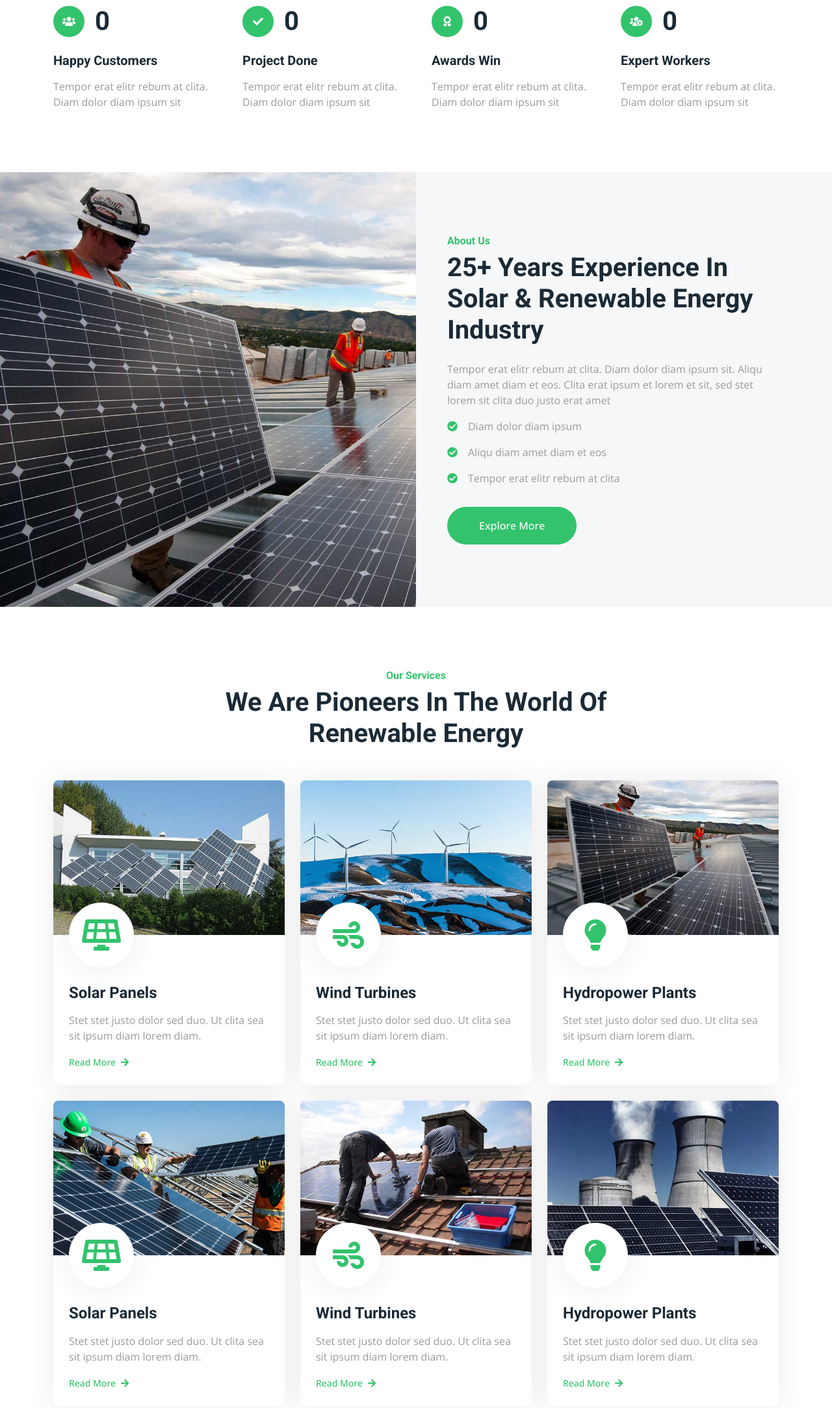
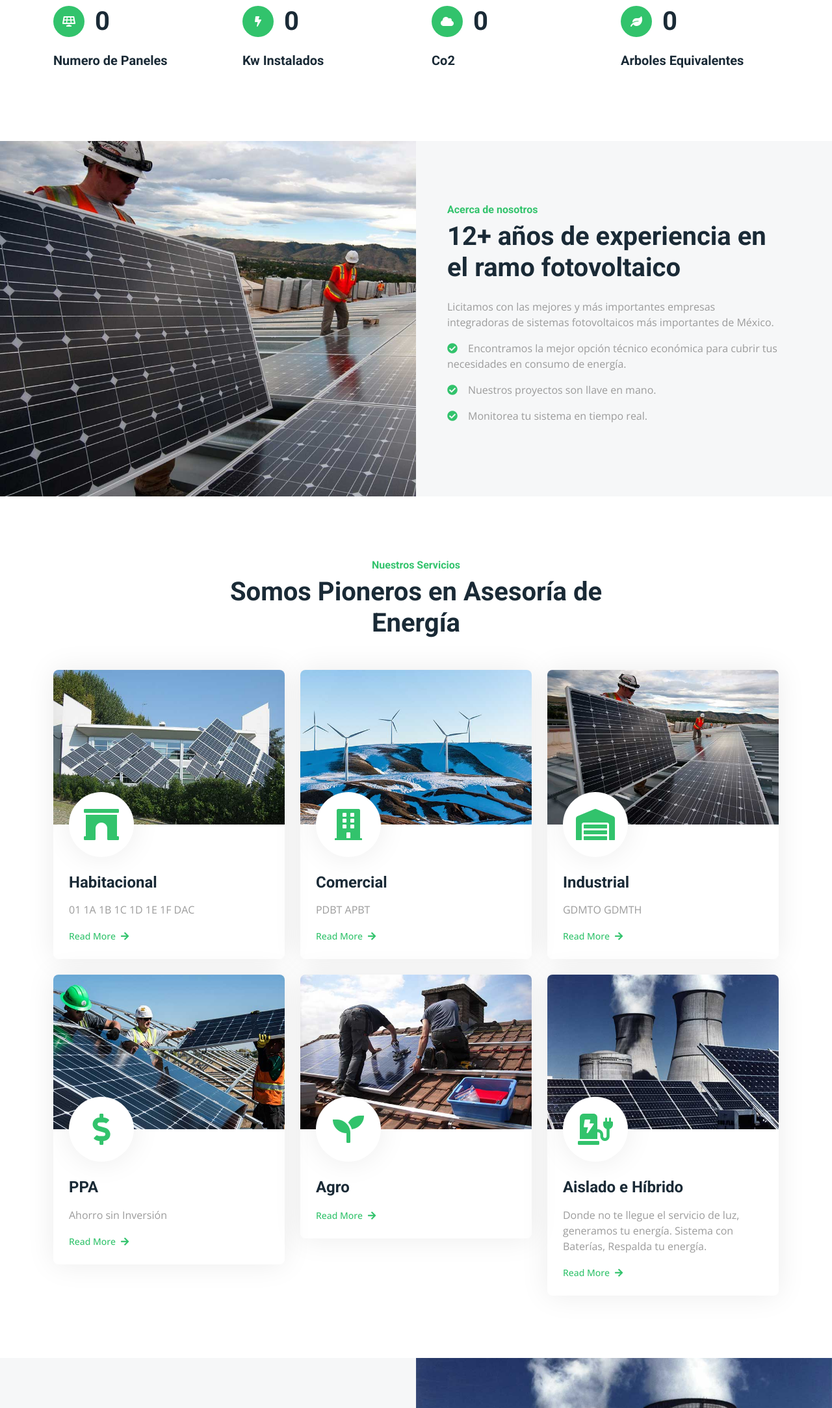
Before and after one commit to leeetit/SunBrokers.github.io, a plain HTML site: page index.html in a window 1280 px wide. Shown: the part 920-3087 px from the top of the page at 65% size. Drawn offline with nearby package versions, Linux system fonts and the light colour scheme.

Commit message:
2ndo Cambios

```diff
--- a/index.html
+++ b/index.html
@@ -174,42 +174,50 @@
                 <div class="col-md-6 col-lg-3 wow fadeIn" data-wow-delay="0.1s">
                     <div class="d-flex align-items-center mb-4">
                         <div class="btn-lg-square bg-primary rounded-circle me-3">
-                            <i class="fa fa-users text-white"></i>
+                            <!-- Icono de Usuarios
+                            <i class="fa fa-users text-white"></i> -->
+                            <i class="fa fa-thin fa-solar-panel text-white"></i>
                         </div>
                         <h1 class="mb-0" data-toggle="counter-up">3453</h1>
                     </div>
-                    <h5 class="mb-3">Happy Customers</h5>
-                    <span>Tempor erat elitr rebum at clita. Diam dolor diam ipsum sit</span>
+                    <h5 class="mb-3">Numero de Paneles</h5>
+                    <span></span>
                 </div>
                 <div class="col-md-6 col-lg-3 wow fadeIn" data-wow-delay="0.3s">
                     <div class="d-flex align-items-center mb-4">
                         <div class="btn-lg-square bg-primary rounded-circle me-3">
-                            <i class="fa fa-check text-white"></i>
+                            <!-- Icono de Check box
+                            <i class="fa fa-check text-white"></i> -->
+                            <i class="fa fa-light fa-bolt text-white"></i>
                         </div>
                         <h1 class="mb-0" data-toggle="counter-up">4234</h1>
                     </div>
-                    <h5 class="mb-3">Project Done</h5>
-                    <span>Tempor erat elitr rebum at clita. Diam dolor diam ipsum sit</span>
+                    <h5 class="mb-3">Kw Instalados</h5>
+                    <span></span>
                 </div>
                 <div class="col-md-6 col-lg-3 wow fadeIn" data-wow-delay="0.5s">
                     <div class="d-flex align-items-center mb-4">
                         <div class="btn-lg-square bg-primary rounded-circle me-3">
-                            <i class="fa fa-award text-white"></i>
+                            <!-- Icono una medalla
+                                <i class="fa fa-award text-white"></i> -->
+                                <i class="fa fa-light fa-cloud text-white"></i>
                         </div>
                         <h1 class="mb-0" data-toggle="counter-up">3123</h1>
                     </div>
-                    <h5 class="mb-3">Awards Win</h5>
-                    <span>Tempor erat elitr rebum at clita. Diam dolor diam ipsum sit</span>
+                    <h5 class="mb-3">Co2</h5>
+                    <span></span>
                 </div>
                 <div class="col-md-6 col-lg-3 wow fadeIn" data-wow-delay="0.7s">
                     <div class="d-flex align-items-center mb-4">
                         <div class="btn-lg-square bg-primary rounded-circle me-3">
-                            <i class="fa fa-users-cog text-white"></i>
+                            <!--Icono de Usuarios
+                            <i class="fa fa-users-cog text-white"></i>-->
+                            <i class="fa fa-regular fa-leaf text-white"></i>
                         </div>
                         <h1 class="mb-0" data-toggle="counter-up">1831</h1>
                     </div>
-                    <h5 class="mb-3">Expert Workers</h5>
-                    <span>Tempor erat elitr rebum at clita. Diam dolor diam ipsum sit</span>
+                    <h5 class="mb-3">Arboles Equivalentes</h5>
+                    <span></span>
                 </div>
             </div>
         </div>
@@ -228,13 +236,14 @@
                 </div>
                 <div class="col-lg-6 about-text py-5 wow fadeIn" data-wow-delay="0.5s">
                     <div class="p-lg-5 pe-lg-0">
-                        <h6 class="text-primary">About Us</h6>
-                        <h1 class="mb-4">25+ Years Experience In Solar & Renewable Energy Industry</h1>
-                        <p>Tempor erat elitr rebum at clita. Diam dolor diam ipsum sit. Aliqu diam amet diam et eos. Clita erat ipsum et lorem et sit, sed stet lorem sit clita duo justo erat amet</p>
-                        <p><i class="fa fa-check-circle text-primary me-3"></i>Diam dolor diam ipsum</p>
-                        <p><i class="fa fa-check-circle text-primary me-3"></i>Aliqu diam amet diam et eos</p>
-                        <p><i class="fa fa-check-circle text-primary me-3"></i>Tempor erat elitr rebum at clita</p>
-                        <a href="" class="btn btn-primary rounded-pill py-3 px-5 mt-3">Explore More</a>
+                        <h6 class="text-primary">Acerca de nosotros</h6>
+                        <h1 class="mb-4"> 12+ años de experiencia en el ramo fotovoltaico</h1>
+                        <p>Licitamos con las mejores y más importantes empresas integradoras de sistemas fotovoltaicos más importantes de México.</p>
+                        <p><i class="fa fa-check-circle text-primary me-3"></i>Encontramos la mejor opción técnico económica para cubrir tus necesidades en consumo de energía.</p>
+                        <p><i class="fa fa-check-circle text-primary me-3"></i>Nuestros proyectos son llave en mano.</p>
+                        <p><i class="fa fa-check-circle text-primary me-3"></i>Monitorea tu sistema en tiempo real.</p>
+                        <!-- Quitamos Boton de explore more
+                        <a href="" class="btn btn-primary rounded-pill py-3 px-5 mt-3">Explore More</a> -->
                     </div>
                 </div>
             </div>
@@ -247,8 +256,8 @@
     <div class="container-xxl py-5">
         <div class="container">
             <div class="text-center mx-auto mb-5 wow fadeInUp" data-wow-delay="0.1s" style="max-width: 600px;">
-                <h6 class="text-primary">Our Services</h6>
-                <h1 class="mb-4">We Are Pioneers In The World Of Renewable Energy</h1>
+                <h6 class="text-primary">Nuestros Servicios</h6>
+                <h1 class="mb-4"> Somos Pioneros en Asesoría de Energía</h1>
             </div>
             <div class="row g-4">
                 <div class="col-md-6 col-lg-4 wow fadeInUp" data-wow-delay="0.1s">
@@ -256,10 +265,12 @@
                         <img class="img-fluid" src="img/img-600x400-1.jpg" alt="">
                         <div class="position-relative p-4 pt-0">
                             <div class="service-icon">
-                                <i class="fa fa-solar-panel fa-3x"></i>
+                                <!--- Cambio del Icono de Panel Solar
+                                <i class="fa fa-solar-panel fa-3x"></i> -->
+                                <i class="fa fa-solid fa-archway fa-3x"></i>
                             </div>
-                            <h4 class="mb-3">Solar Panels</h4>
-                            <p>Stet stet justo dolor sed duo. Ut clita sea sit ipsum diam lorem diam.</p>
+                            <h4 class="mb-3">Habitacional</h4>
+                            <p>01 1A 1B 1C 1D 1E 1F DAC</p>
                             <a class="small fw-medium" href="">Read More<i class="fa fa-arrow-right ms-2"></i></a>
                         </div>
                     </div>
@@ -269,10 +280,12 @@
                         <img class="img-fluid" src="img/img-600x400-2.jpg" alt="">
                         <div class="position-relative p-4 pt-0">
                             <div class="service-icon">
-                                <i class="fa fa-wind fa-3x"></i>
+                                <!--Icono de viento
+                                <i class="fa fa-wind fa-3x"></i>-->
+                                <i class="fa fa-solid fa-building fa-3x"></i>
                             </div>
-                            <h4 class="mb-3">Wind Turbines</h4>
-                            <p>Stet stet justo dolor sed duo. Ut clita sea sit ipsum diam lorem diam.</p>
+                            <h4 class="mb-3">Comercial</h4>
+                            <p>PDBT APBT</p>
                             <a class="small fw-medium" href="">Read More<i class="fa fa-arrow-right ms-2"></i></a>
                         </div>
                     </div>
@@ -282,10 +295,12 @@
                         <img class="img-fluid" src="img/img-600x400-3.jpg" alt="">
                         <div class="position-relative p-4 pt-0">
                             <div class="service-icon">
-                                <i class="fa fa-lightbulb fa-3x"></i>
+                                <!--Icono de bombilla de luz
+                                <i class="fa fa-lightbulb fa-3x"></i>-->
+                                <i class="fa fa-solid fa-warehouse fa-3x"></i>
                             </div>
-                            <h4 class="mb-3">Hydropower Plants</h4>
-                            <p>Stet stet justo dolor sed duo. Ut clita sea sit ipsum diam lorem diam.</p>
+                            <h4 class="mb-3">Industrial</h4>
+                            <p>GDMTO GDMTH</p>
                             <a class="small fw-medium" href="">Read More<i class="fa fa-arrow-right ms-2"></i></a>
                         </div>
                     </div>
@@ -295,10 +310,12 @@
                         <img class="img-fluid" src="img/img-600x400-4.jpg" alt="">
                         <div class="position-relative p-4 pt-0">
                             <div class="service-icon">
-                                <i class="fa fa-solar-panel fa-3x"></i>
+                                <!--Icono de Paneles
+                                <i class="fa fa-solar-panel fa-3x"></i> -->
+                                <i class="fa fa-solid fa-dollar-sign fa-3x"></i>
                             </div>
-                            <h4 class="mb-3">Solar Panels</h4>
-                            <p>Stet stet justo dolor sed duo. Ut clita sea sit ipsum diam lorem diam.</p>
+                            <h4 class="mb-3">PPA</h4>
+                            <p>Ahorro sin Inversión</p>
                             <a class="small fw-medium" href="">Read More<i class="fa fa-arrow-right ms-2"></i></a>
                         </div>
                     </div>
@@ -308,10 +325,12 @@
                         <img class="img-fluid" src="img/img-600x400-5.jpg" alt="">
                         <div class="position-relative p-4 pt-0">
                             <div class="service-icon">
-                                <i class="fa fa-wind fa-3x"></i>
+                                <!--Icono de Viento
+                                <i class="fa fa-wind fa-3x"></i> -->
+                                <i class="fa fa-solid fa-seedling fa-3x"></i>
                             </div>
-                            <h4 class="mb-3">Wind Turbines</h4>
-                            <p>Stet stet justo dolor sed duo. Ut clita sea sit ipsum diam lorem diam.</p>
+                            <h4 class="mb-3">Agro</h4>
+                            <p></p>
                             <a class="small fw-medium" href="">Read More<i class="fa fa-arrow-right ms-2"></i></a>
                         </div>
                     </div>
@@ -321,10 +340,12 @@
                         <img class="img-fluid" src="img/img-600x400-6.jpg" alt="">
                         <div class="position-relative p-4 pt-0">
                             <div class="service-icon">
-                                <i class="fa fa-lightbulb fa-3x"></i>
+                                <!--Icono de Bombilla
+                                <i class="fa fa-lightbulb fa-3x"></i>-->
+                                <i class="fa fa-solid fa-charging-station fa-3x"></i>
                             </div>
-                            <h4 class="mb-3">Hydropower Plants</h4>
-                            <p>Stet stet justo dolor sed duo. Ut clita sea sit ipsum diam lorem diam.</p>
+                            <h4 class="mb-3">Aislado e Híbrido</h4>
+                            <p>Donde no te llegue el servicio de luz, generamos tu energía. Sistema con Baterías, Respalda tu energía.</p>
                             <a class="small fw-medium" href="">Read More<i class="fa fa-arrow-right ms-2"></i></a>
                         </div>
                     </div>
```
